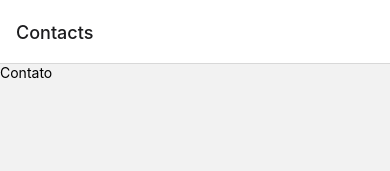
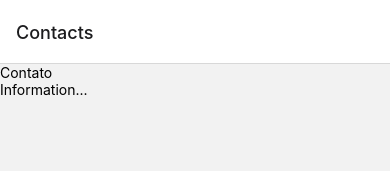
Before and after one commit to marcoswitcel/react-native-exemplo-navegacao, a React Native app: screen /Contacts in a window 390 px wide. Shown: the top 171 px of the page. Built offline with nearby package versions, Linux system fonts and the light colour scheme.

Commit message:
stack navigator

```diff
--- a/src/pages/Contacts/index.js
+++ b/src/pages/Contacts/index.js
@@ -2,8 +2,13 @@ import React from 'react';
 import { Text, View } from 'react-native';
 
 
-export default () => (
+export default ({ navigation }) => (
     <View>
         <Text>Contato</Text>
+        <Text
+            onPress={() => navigation.navigate('Information')}
+        >
+            Information...
+        </Text>
     </View>
 )
```
